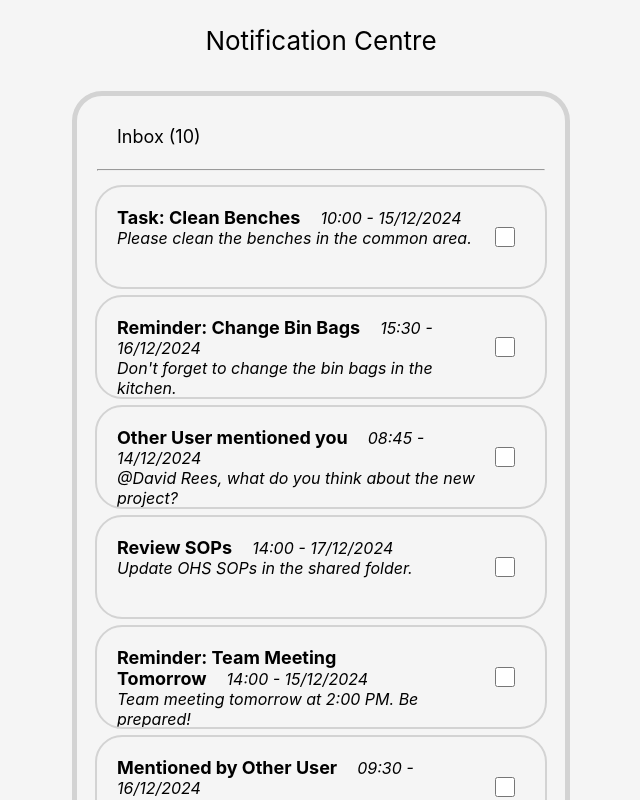
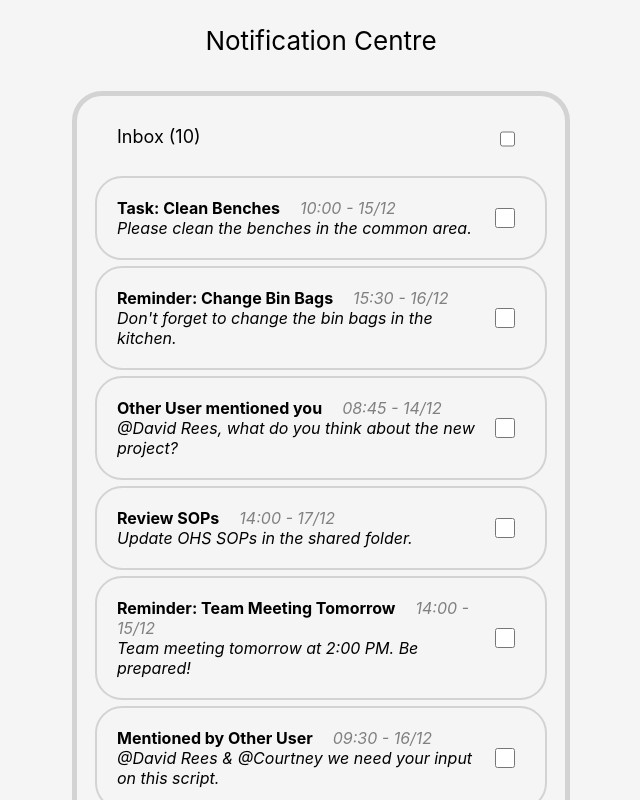
Before and after one commit to FluxOblivion/CompoundNotifications, a React (Create React App) app in the folder compound-eval/: page / in a window 1280 px wide. Shown: the top 800 px of the page, without its empty margins (319-959 px from the left). Built offline with nearby package versions, Linux system fonts and the light colour scheme.

Commit message:
Fixed up panel header

```diff
--- a/compound-eval/src/component/notificationPanel.css
+++ b/compound-eval/src/component/notificationPanel.css
@@ -1,8 +1,6 @@
 .notification-object {
     background-color: whitesmoke;
     min-width: 90%;
-    min-height: 60px;
-    max-height: 60px;
     padding: 20px;
     margin-bottom: 10px;
     border-radius: 25px;
@@ -12,6 +10,7 @@
 
 .notification-object:hover {
     background-color: lightgray;
+    cursor: pointer;
 }
 
 .n-read {
@@ -33,15 +32,29 @@
     width: 100%;
 }
 
+.n-header :last-child {
+    color: gray;
+    right: 0;
+}
+
 .p-header {
     padding: 10px;
-    margin-left: 10px;
     min-height: 25px;
     font-size: large;
+    display: flex;
+    width: 100%;
 }
 
-.p-read {
+.p-header :first-child {
+    margin-left: 10px;
+}
 
+.p-header :last-child {
+    margin-right: 20px;
+}
+
+.filler {
+    flex-grow: 1;
 }
 
 input {
@@ -50,7 +63,7 @@ input {
 }
 
 b {
-    font-size: large;
+    font-size: medium;
     margin: 0;
     margin-right: 20px;
 }
@@ -66,6 +79,8 @@ ul {
 }
 
 .notification-panel {
+    display: flex;
+    flex-direction: column;
     min-width: 35vw;
     max-width: 35vw;
     min-height: 50vh;
--- a/compound-eval/src/component/notificationPanel.tsx
+++ b/compound-eval/src/component/notificationPanel.tsx
@@ -11,17 +11,18 @@ function formatDate(dateString: string): string {
     const minutes = date.getMinutes().toString().padStart(2, '0');
     const day = date.getDate().toString().padStart(2, '0');
     const month = (date.getMonth() + 1).toString().padStart(2, '0'); // Months are zero-indexed
-    const year = (date.getFullYear() + 1).toString().padStart(2, '0');
+    // const year = (date.getFullYear() + 1).toString().padStart(2, '0');
 
-    return `${hours}:${minutes} - ${day}/${month}/${year}`;
+    return `${hours}:${minutes} - ${day}/${month}`;
 }
 
+// Individual Notifications
 function NotificationObject({ title, description, notificationDate }) {
     const [checked, setChecked] = React.useState(false);
 
     const formattedDate = formatDate(notificationDate);
 
-    const handleChange = () => {
+    const handleChecked = () => {
         setChecked(!checked);
     };
 
@@ -38,17 +39,16 @@ function NotificationObject({ title, description, notificationDate }) {
                 <input
                     type="checkbox"
                     checked={checked}
-                    onChange={handleChange}
+                    onChange={handleChecked}
                 />
             </div>
         </li>
     );
 }
 
+// Notifications List
 export default function NotificationPanel() {
-    const [value, setValue] = React.useState(0);
-
-    console.log('sample notifications: ', notifications);
+    const [checked, setChecked] = React.useState(false);
 
     const notificationList = notifications.map(item =>
         <NotificationObject
@@ -63,11 +63,9 @@ export default function NotificationPanel() {
     const itemsUnread = notificationList.length;
 
 
-    const handleChange = (event: React.SyntheticEvent, newValue: number) => {
-        setValue(newValue);
+    const handleChecked = () => {
+        setChecked(!checked);
     };
-
-    const [checked, setChecked] = React.useState(false);
 
     const markAllRead = () => {
         setChecked(!checked);
@@ -77,16 +75,15 @@ export default function NotificationPanel() {
         <div className="notification-panel">
             <div className="p-header">
                 <span>Inbox ({itemsUnread})</span>
-
+                <div className="filler" />
+                <div className="n-read">
+                    <input
+                        type="checkbox"
+                        checked={checked}
+                        onChange={handleChecked}
+                    />
+                </div>
             </div>
-            {/* <div className="p-read">
-                <input
-                    type="checkbox"
-                    checked={checked}
-                    onChange={markAllRead}
-                />
-            </div> */}
-            <hr />
             <ul>
                 {notificationList}
             </ul>
```
